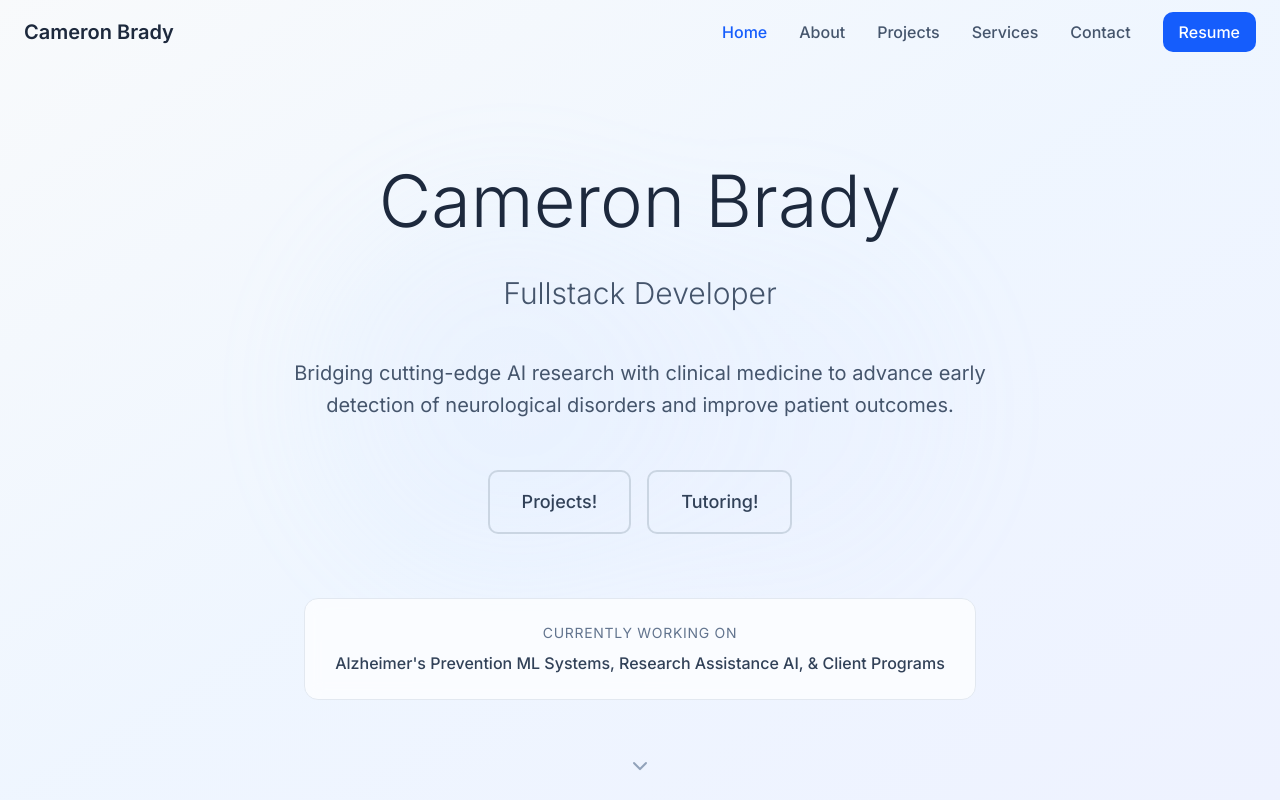
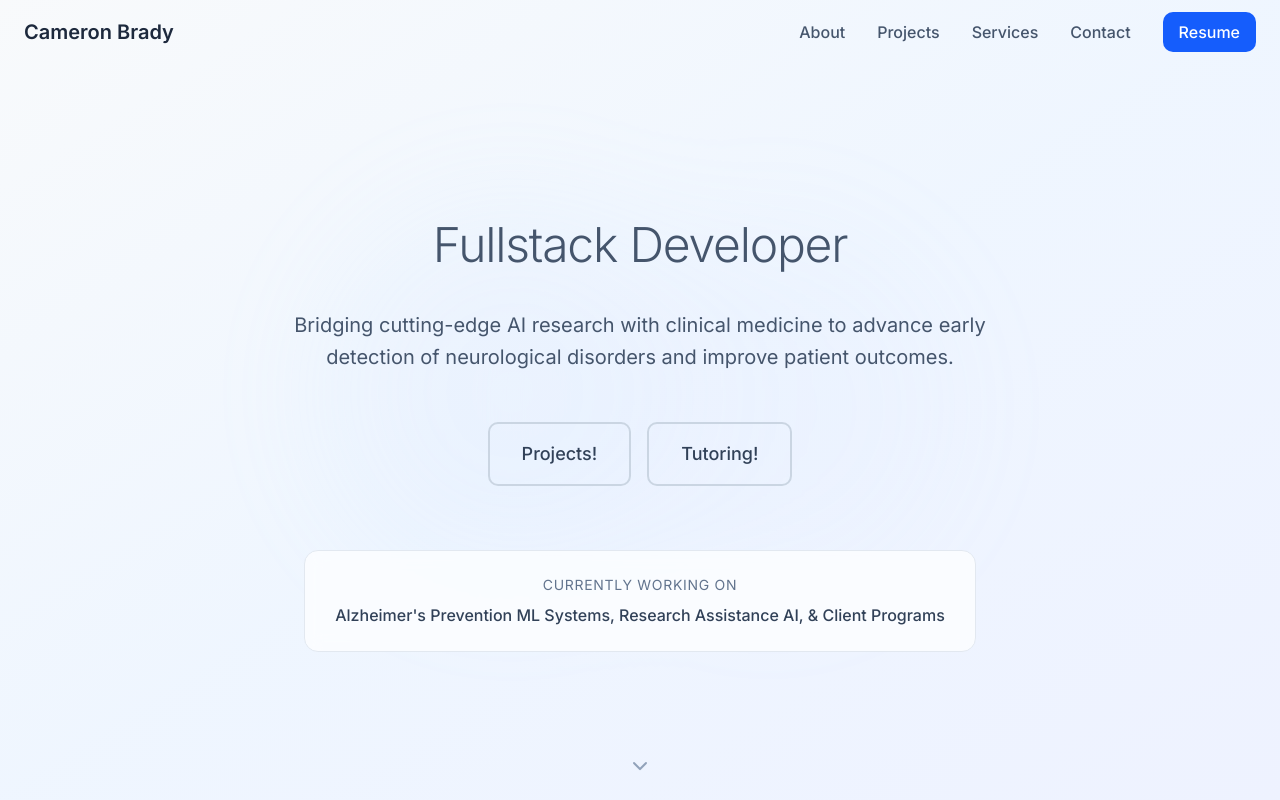
Before and after one commit to cameronbrady1527/portfolio-v2, a Next.js app: page / in a window 1280 px wide. Shown: the top 800 px of the page. Built offline with nearby package versions, Linux system fonts and the light colour scheme.

Commit message:
home page dynamic career roles animation

```diff
--- a/src/components/HeroSection.tsx
+++ b/src/components/HeroSection.tsx
@@ -3,6 +3,9 @@
 import { useState, useEffect } from 'react';
 import Link from 'next/link';
 import { ChevronDown, ArrowRight } from 'lucide-react';
+import { motion } from "motion/react";
+
+import { LayoutTextFlip } from '@/components/ui/layout-text-flip';
 
 export default function HeroSection() {
   const [currentRole, setCurrentRole] = useState(0);
@@ -46,16 +49,24 @@ export default function HeroSection() {
       <div className="container mx-auto px-6 text-center relative z-10">
         <div className="max-w-4xl mx-auto">
           {/* Main heading */}
-          <h1 className="text-5xl md:text-7xl font-light text-slate-800 mb-6">
+          {/* <h1 className="text-5xl md:text-7xl font-light text-slate-800 mb-6">
             Cameron Brady
-          </h1>
+          </h1> */}
 
           {/* Animated role */}
-          <div className="text-2xl md:text-3xl text-slate-600 mb-8 h-16 flex items-center justify-center">
+          {/* <div className="text-2xl md:text-3xl text-slate-600 mb-8 h-16 flex items-center justify-center">
             <span className="font-light transition-all duration-500 ease-in-out">
               {roles[currentRole]}
             </span>
-          </div>
+          </div> */}
+
+          {/* Animated role pt 2 */}
+          <motion.div className="relative mx-4 mb-4 flex flex-col items-center justify-center gap-4 text-center sm:mx-0 sm:mb-0 sm:flex-row">
+            <LayoutTextFlip
+              text="Cameron Brady"
+              words={roles}
+            />
+          </motion.div>
 
           {/* Value proposition */}
           <p className="text-lg md:text-xl text-slate-600 mb-12 max-w-3xl mx-auto leading-relaxed">
--- a/src/components/Navigation.tsx
+++ b/src/components/Navigation.tsx
@@ -11,7 +11,7 @@ export default function Navigation() {
   const pathname = usePathname();
 
   const navItems = [
-    { href: '/', label: 'Home' },
+    // { href: '/', label: 'Home' },
     { href: '/about', label: 'About' },
     { href: '/projects', label: 'Projects' },
     { href: '/services', label: 'Services' },
--- /dev/null
+++ b/src/components/ui/layout-text-flip.tsx
@@ -0,0 +1,58 @@
+"use client";
+import React, { useState, useEffect } from "react";
+import { motion, AnimatePresence } from "motion/react";
+import { cn } from "@/lib/utils";
+
+export const LayoutTextFlip = ({
+  text = "Cameron Brady",
+  words = ["A", "B", "C"],
+  duration = 3000
+}: {
+  text: string;
+  words: string[];
+  duration?: number;
+}) => {
+  const [currentIndex, setCurrentIndex] = useState(0);
+
+  useEffect(() => {
+    const interval = setInterval(() => {
+      setCurrentIndex((prevIndex) => (prevIndex + 1) % words.length);
+    }, duration);
+
+    return () => clearInterval(interval);
+  }, []);
+
+  return (
+    <>
+      {/* <motion.span
+        layoutId="subtext"
+        className="text-2xl font-bold tracking-tight drop-shadow-lg md:text-4xl"
+      >
+        {text}
+      </motion.span> */}
+
+      <motion.span
+        layout
+        className="relative w-fit overflow-hidden px-4 py-2 text-3xl font-light tracking-tight text-slate-800 md:text-5xl mb-8"
+      >
+        <AnimatePresence mode="popLayout">
+          <motion.span
+            key={currentIndex}
+            initial={{ y: -40, filter: "blur(10px)" }}
+            animate={{
+              y: 0,
+              filter: "blur(0px)"
+            }}
+            exit={{ y: 50, filter: "blur(10px)", opacity: 0 }}
+            transition={{
+              duration: 0.5
+            }}
+            className={cn("inline-block whitespace-nowrap text-slate-600")}
+          >
+            {words[currentIndex]}
+          </motion.span>
+        </AnimatePresence>
+      </motion.span>
+    </>
+  );
+}
```
